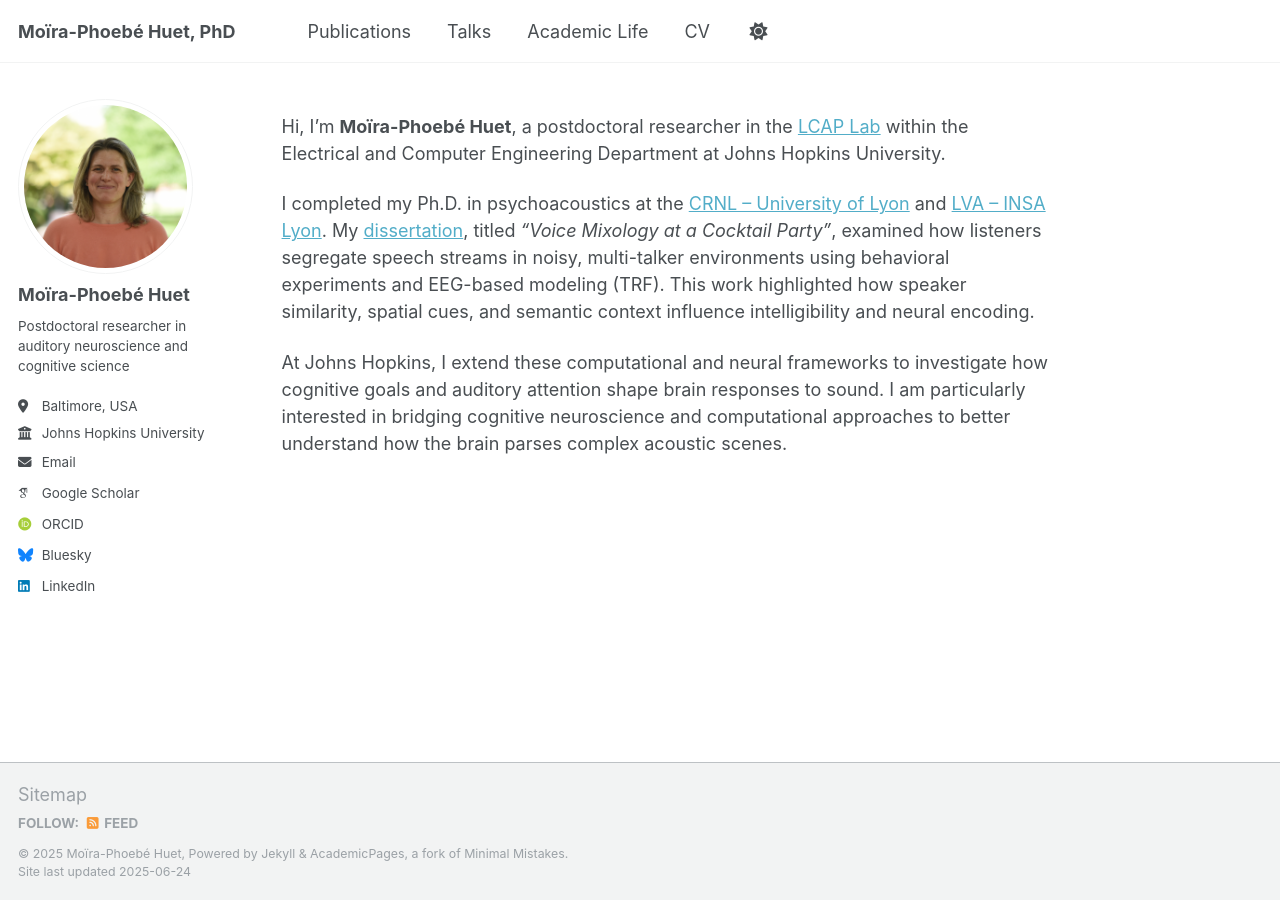
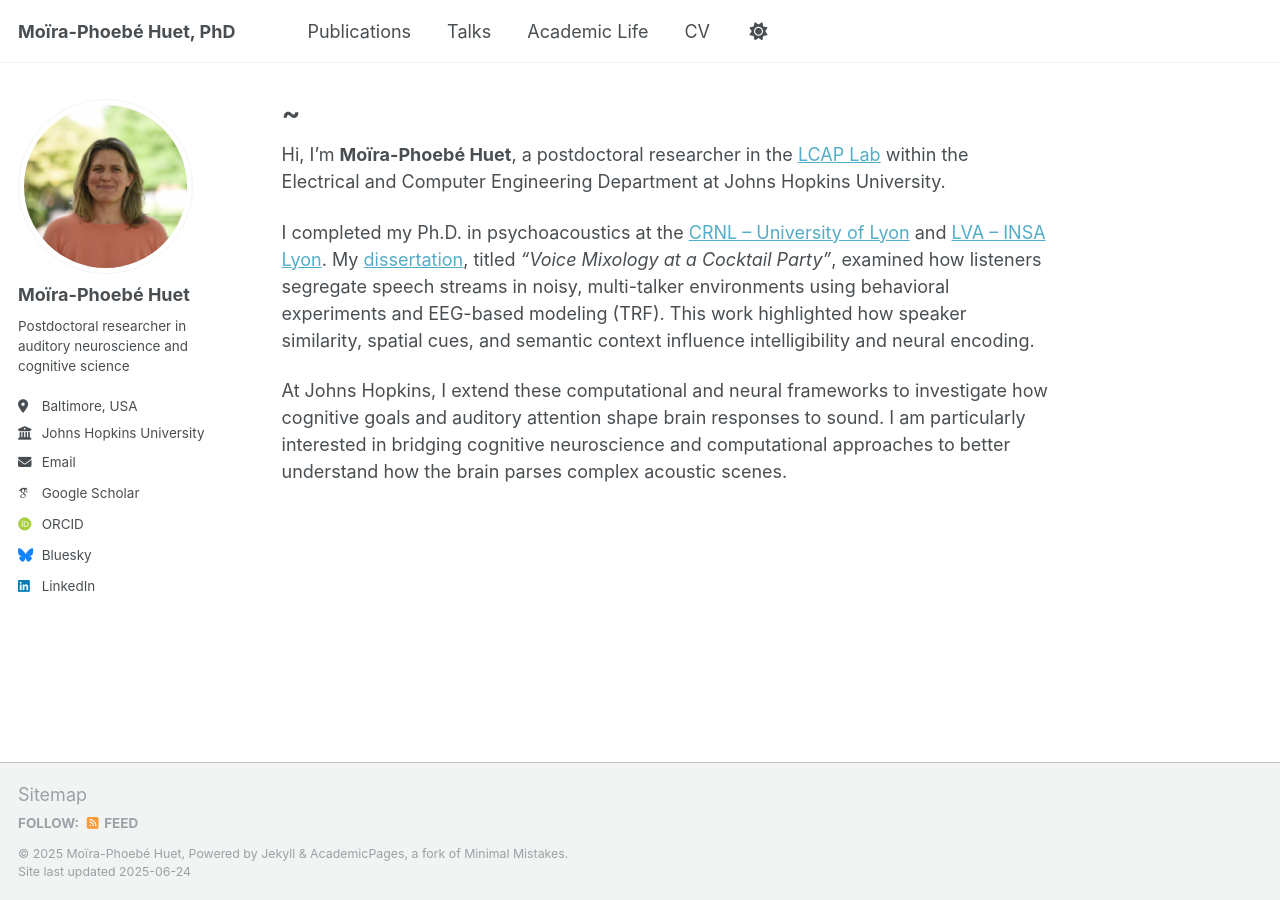
Before and after one commit to mphuet/mphuet.github.io, a Jekyll site: the page built from _pages/about.md, in a window 1280 px wide. Built offline with Jekyll 4.4.1, drawn with Linux system fonts in a browser that asks for light colours; some web fonts are replaced.

```diff
--- a/_pages/about.md
+++ b/_pages/about.md
@@ -1,6 +1,6 @@
 ---
 permalink: /
-title: ""
+title: "~"
 author_profile: true
 redirect_from:
   - /about/
```
